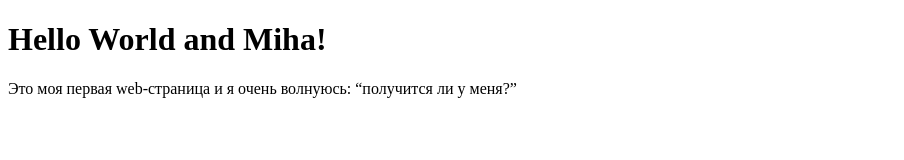
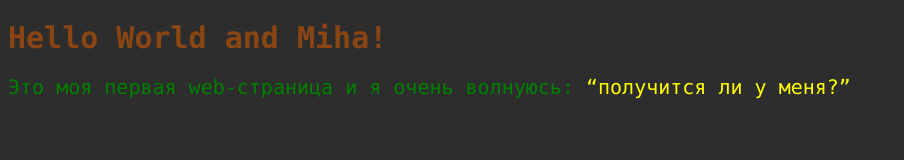
Before and after one commit to mksmkrch/MyProjects, a plain HTML site: page docs/helloworld.html in a window 1280 px wide. Shown: the whole page, without its empty margins (0-904 px from the left). Drawn offline with Linux system fonts and the light colour scheme.

Commit message:
Create Index

```diff
--- a/docs/helloworld.html
+++ b/docs/helloworld.html
@@ -5,6 +5,7 @@
 <head>
 	<title>Привет мир</title>
 	<meta charset="utf-8">
+	<link rel="stylesheet" href="style.css">
 </head>
 <body>
 	<h1>Hello World and Miha!</h1>
--- /dev/null
+++ b/docs/style.css
@@ -0,0 +1,24 @@
+body {
+    background-color: #2D2D2D;
+}
+
+h1 {
+    color: saddlebrown;
+    font-size: 30px;
+    font-family: Menlo, Monaco, fixed-width, serif;
+}
+
+article {
+	color: white;
+	font-size: 40px;
+}
+
+p {
+    color: green;
+	font-size: 20px;
+    font-family: "Source Code Pro", Menlo, Monaco, fixed-width, serif;
+}
+
+q {
+    color: yellow;
+}
```
Also changed, not shown: docs/index.html (added, +19 -0 lines).
